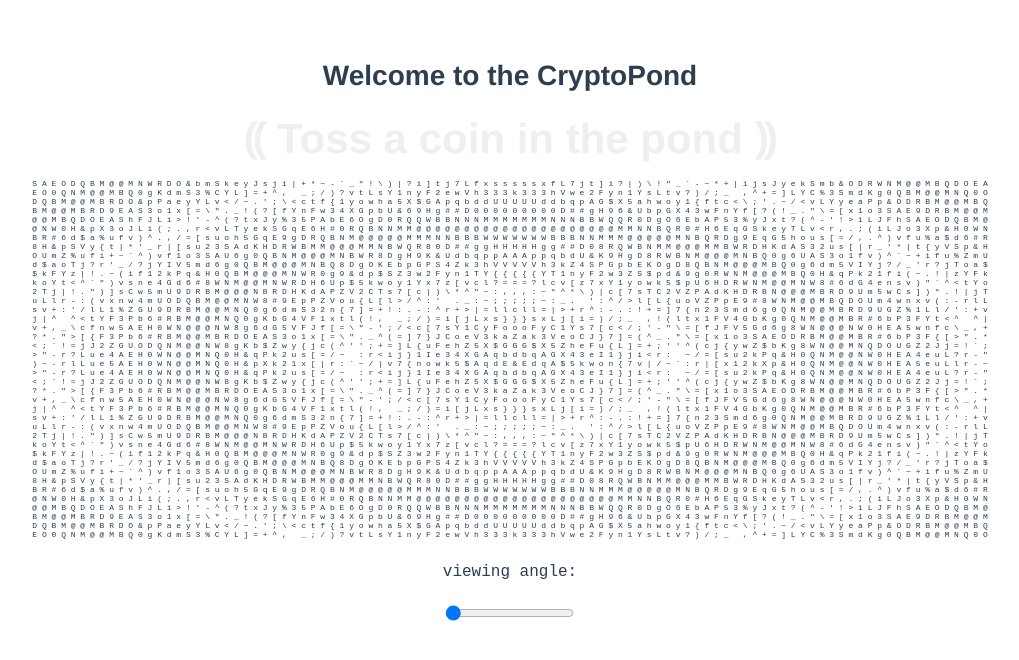
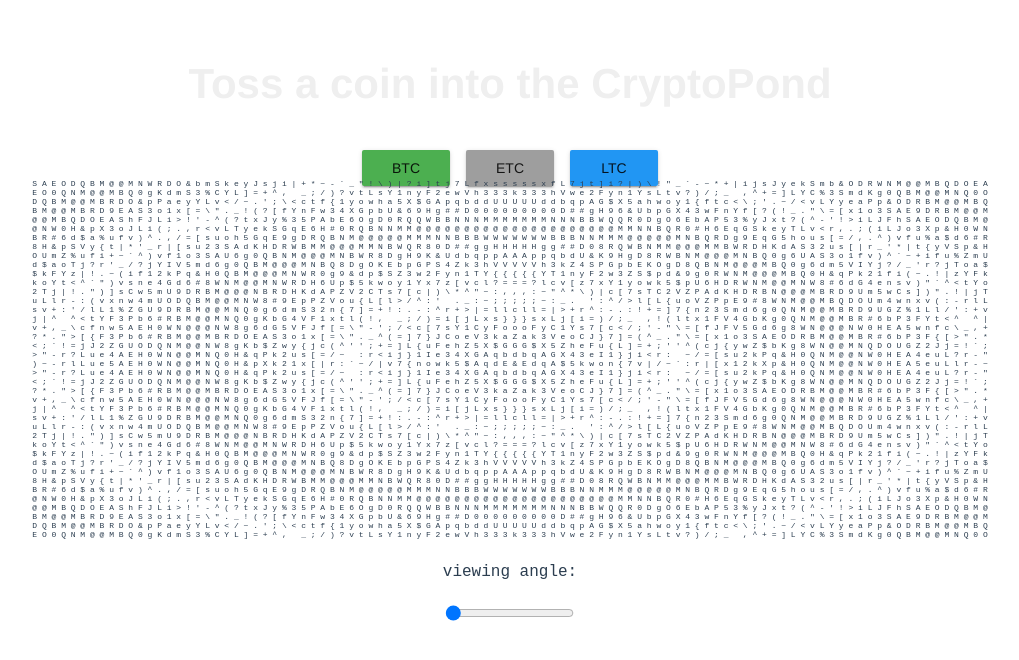
Before and after one commit to ejohnst2/crypto-pond, a Vue app: page / in a window 1280 px wide. Shown: the top 660 px of the page, without its empty margins (130-1149 px from the left). Built offline with nearby package versions, Linux system fonts and the light colour scheme.

Commit message:
got coin buttons in there

```diff
--- a/src/App.vue
+++ b/src/App.vue
@@ -2,6 +2,7 @@
   <div id="app">
     <header-up></header-up>
     <br>
+    <the-coin></the-coin>
     <the-pond></the-pond>
   </div>
 </template>
--- a/src/components/HeaderUp.vue
+++ b/src/components/HeaderUp.vue
@@ -9,7 +9,7 @@
   name: 'HeaderUp',
   data () {
     return {
-      headline: 'Welcome to the CryptoPond'
+      headline: 'Toss a coin into the CryptoPond'
     }
   }
 }
@@ -17,4 +17,13 @@
 
 <style scoped>
 
+h1 {
+  display: inline-block;
+  font-size: 3em;
+  color: #efefef;
+}
+h1:hover, h1:hover + pre, h1:hover + pre + label {
+  color: blue;
+}
+
 </style>
--- /dev/null
+++ b/src/components/TheCoin.vue
@@ -0,0 +1,58 @@
+<template>
+  <div class="coinbox">
+    <v-btn color="green">BTC</v-btn>
+    <v-btn color="grey">ETC</v-btn>
+    <v-btn color="blue">LTC</v-btn>
+  </div>
+</template>
+
+<script>
+
+export default {
+  name: 'TheCoin'
+}
+
+</script>
+
+<style scoped>
+
+.coinbox {
+  margin: 20px;
+}
+
+.animation-target {
+  -webkit-animation: animation 1007ms linear both;
+  animation: animation 1007ms linear both;
+}
+
+/* Generated with Bounce.js. Edit at https://goo.gl/KssKx3 */
+
+@-webkit-keyframes animation {
+  0% { -webkit-transform: matrix3d(1, 0, 0, 0, 0, 1, 0, 0, 0, 0, 1, 0, 0, 0, 0, 1); transform: matrix3d(1, 0, 0, 0, 0, 1, 0, 0, 0, 0, 1, 0, 0, 0, 0, 1); }
+  0.6% { -webkit-transform: matrix3d(1, 0, 0, 0, 0, 1, 0, 0, 0, 0, 1, 0, 0, 0, 0, 1); transform: matrix3d(1, 0, 0, 0, 0, 1, 0, 0, 0, 0, 1, 0, 0, 0, 0, 1); }
+  0.7% { -webkit-transform: matrix3d(1, 0, 0, 0, 0, 1, 0, 0, 0, 0, 1, 0, 0, 0, 0, 1); transform: matrix3d(1, 0, 0, 0, 0, 1, 0, 0, 0, 0, 1, 0, 0, 0, 0, 1); }
+  4.47% { -webkit-transform: matrix3d(1.745, 0, 0, 0, 0, 1.745, 0, 0, 0, 0, 1, 0, 0, 0, 0, 1); transform: matrix3d(1.745, 0, 0, 0, 0, 1.745, 0, 0, 0, 0, 1, 0, 0, 0, 0, 1); }
+  8.25% { -webkit-transform: matrix3d(1.911, 0, 0, 0, 0, 1.911, 0, 0, 0, 0, 1, 0, 0, 0, 0, 1); transform: matrix3d(1.911, 0, 0, 0, 0, 1.911, 0, 0, 0, 0, 1, 0, 0, 0, 0, 1); }
+  18.79% { -webkit-transform: matrix3d(1.495, 0, 0, 0, 0, 1.495, 0, 0, 0, 0, 1, 0, 0, 0, 0, 1); transform: matrix3d(1.495, 0, 0, 0, 0, 1.495, 0, 0, 0, 0, 1, 0, 0, 0, 0, 1); }
+  29.32% { -webkit-transform: matrix3d(1.145, 0, 0, 0, 0, 1.145, 0, 0, 0, 0, 1, 0, 0, 0, 0, 1); transform: matrix3d(1.145, 0, 0, 0, 0, 1.145, 0, 0, 0, 0, 1, 0, 0, 0, 0, 1); }
+  39.86% { -webkit-transform: matrix3d(1.025, 0, 0, 0, 0, 1.025, 0, 0, 0, 0, 1, 0, 0, 0, 0, 1); transform: matrix3d(1.025, 0, 0, 0, 0, 1.025, 0, 0, 0, 0, 1, 0, 0, 0, 0, 1); }
+  50.4% { -webkit-transform: matrix3d(1, 0, 0, 0, 0, 1, 0, 0, 0, 0, 1, 0, 0, 0, 0, 1); transform: matrix3d(1, 0, 0, 0, 0, 1, 0, 0, 0, 0, 1, 0, 0, 0, 0, 1); }
+  57.95% { -webkit-transform: matrix3d(1.002, 0, 0, 0, 0, 1.002, 0, 0, 0, 0, 1, 0, 0, 0, 0, 1); transform: matrix3d(1.002, 0, 0, 0, 0, 1.002, 0, 0, 0, 0, 1, 0, 0, 0, 0, 1); }
+  100% { -webkit-transform: matrix3d(1, 0, 0, 0, 0, 1, 0, 0, 0, 0, 1, 0, 0, 0, 0, 1); transform: matrix3d(1, 0, 0, 0, 0, 1, 0, 0, 0, 0, 1, 0, 0, 0, 0, 1); }
+}
+
+@keyframes animation {
+  0% { -webkit-transform: matrix3d(1, 0, 0, 0, 0, 1, 0, 0, 0, 0, 1, 0, 0, 0, 0, 1); transform: matrix3d(1, 0, 0, 0, 0, 1, 0, 0, 0, 0, 1, 0, 0, 0, 0, 1); }
+  0.6% { -webkit-transform: matrix3d(1, 0, 0, 0, 0, 1, 0, 0, 0, 0, 1, 0, 0, 0, 0, 1); transform: matrix3d(1, 0, 0, 0, 0, 1, 0, 0, 0, 0, 1, 0, 0, 0, 0, 1); }
+  0.7% { -webkit-transform: matrix3d(1, 0, 0, 0, 0, 1, 0, 0, 0, 0, 1, 0, 0, 0, 0, 1); transform: matrix3d(1, 0, 0, 0, 0, 1, 0, 0, 0, 0, 1, 0, 0, 0, 0, 1); }
+  4.47% { -webkit-transform: matrix3d(1.745, 0, 0, 0, 0, 1.745, 0, 0, 0, 0, 1, 0, 0, 0, 0, 1); transform: matrix3d(1.745, 0, 0, 0, 0, 1.745, 0, 0, 0, 0, 1, 0, 0, 0, 0, 1); }
+  8.25% { -webkit-transform: matrix3d(1.911, 0, 0, 0, 0, 1.911, 0, 0, 0, 0, 1, 0, 0, 0, 0, 1); transform: matrix3d(1.911, 0, 0, 0, 0, 1.911, 0, 0, 0, 0, 1, 0, 0, 0, 0, 1); }
+  18.79% { -webkit-transform: matrix3d(1.495, 0, 0, 0, 0, 1.495, 0, 0, 0, 0, 1, 0, 0, 0, 0, 1); transform: matrix3d(1.495, 0, 0, 0, 0, 1.495, 0, 0, 0, 0, 1, 0, 0, 0, 0, 1); }
+  29.32% { -webkit-transform: matrix3d(1.145, 0, 0, 0, 0, 1.145, 0, 0, 0, 0, 1, 0, 0, 0, 0, 1); transform: matrix3d(1.145, 0, 0, 0, 0, 1.145, 0, 0, 0, 0, 1, 0, 0, 0, 0, 1); }
+  39.86% { -webkit-transform: matrix3d(1.025, 0, 0, 0, 0, 1.025, 0, 0, 0, 0, 1, 0, 0, 0, 0, 1); transform: matrix3d(1.025, 0, 0, 0, 0, 1.025, 0, 0, 0, 0, 1, 0, 0, 0, 0, 1); }
+  50.4% { -webkit-transform: matrix3d(1, 0, 0, 0, 0, 1, 0, 0, 0, 0, 1, 0, 0, 0, 0, 1); transform: matrix3d(1, 0, 0, 0, 0, 1, 0, 0, 0, 0, 1, 0, 0, 0, 0, 1); }
+  57.95% { -webkit-transform: matrix3d(1.002, 0, 0, 0, 0, 1.002, 0, 0, 0, 0, 1, 0, 0, 0, 0, 1); transform: matrix3d(1.002, 0, 0, 0, 0, 1.002, 0, 0, 0, 0, 1, 0, 0, 0, 0, 1); }
+  100% { -webkit-transform: matrix3d(1, 0, 0, 0, 0, 1, 0, 0, 0, 0, 1, 0, 0, 0, 0, 1); transform: matrix3d(1, 0, 0, 0, 0, 1, 0, 0, 0, 0, 1, 0, 0, 0, 0, 1); }
+}
+
+</style>
--- a/src/components/ThePond.vue
+++ b/src/components/ThePond.vue
@@ -1,8 +1,7 @@
 <template>
   <div>
-    <h1>⸨ {{msg}} ⸩</h1>
     <body>
-      <pre v-on:click="say('send ETH to the magical address')">{{pondGo}}</pre>
+      <pre v-on:click="say('send ETH to the fountain of youth')">{{pondGo}}</pre>
       <label>viewing angle:<input max="1" min="0.2" step="0.1" type="range" value="0.2" /></label>
     </body>
   </div>
@@ -12,7 +11,8 @@
   export default {
     data: function() {
       return {
-        msg: 'Toss a coin in the pond'
+        msg: 'Toss a coin in the pond',
+        wallet: 'walletaddresshere',
       }
     },
     computed: {
@@ -113,7 +113,7 @@
   -webkit-transform: translate(-50%, -50%);
           transform: translate(-50%, -50%);
   font: 8px monospace;
-  position: absolute;
+  position: fixed;
   text-align: center;
   left: 50%;
   top: 50%;
--- a/src/main.js
+++ b/src/main.js
@@ -8,10 +8,14 @@
 import ThePond from './components/ThePond'
 import HelloWorld from './components/HelloWorld'
 import HeaderUp from './components/HeaderUp'
+import TheCoin from './components/TheCoin'
+
 
 Vue.component('the-pond', ThePond)
 Vue.component('hello-world', HelloWorld)
 Vue.component('header-up', HeaderUp)
+Vue.component('the-coin', TheCoin)
+
 
 
 Vue.use(Vuetify)
```
